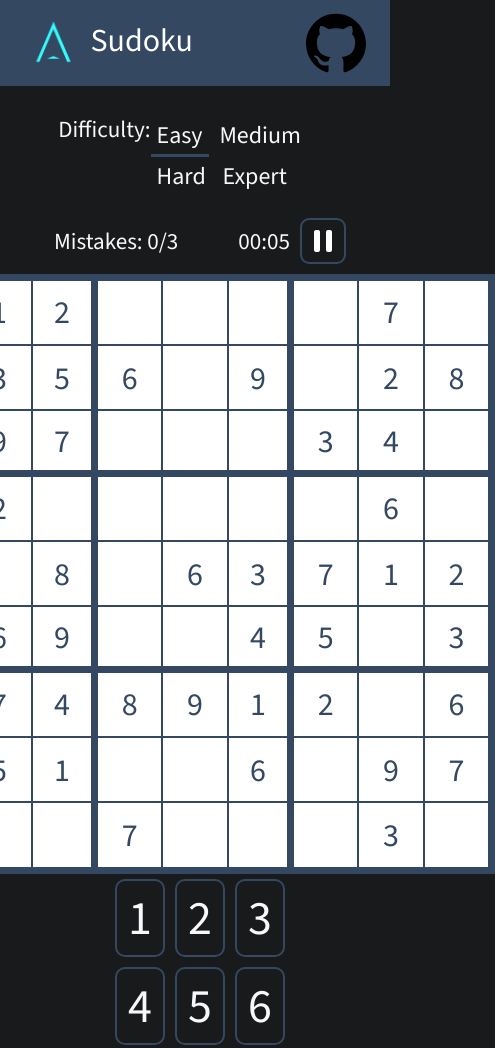
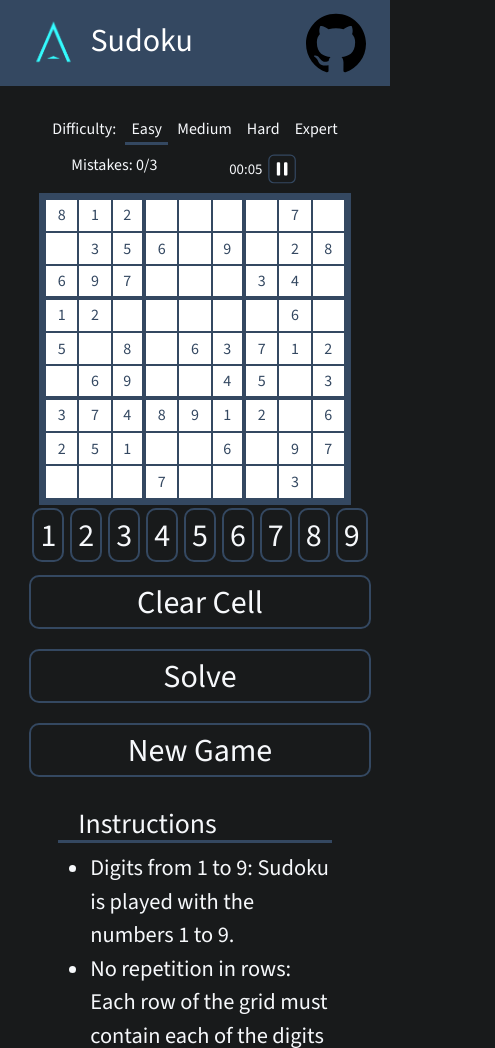
Before and after one commit to BradT615/Sudoku, a plain HTML site: page index.html in a window 390 px wide. Shown: the top 1048 px of the page, 495 px wide, since content can reach past the window. Drawn offline with nearby package versions, Linux system fonts and the light colour scheme.

Commit message:
mobile styles

```diff
--- a/index.html
+++ b/index.html
@@ -29,8 +29,8 @@
     <div id="main" class="container-xl">
       <div class="header">
         <div class="difficulty">
-          <h3>Difficulty:</h3>
           <div class="difficulty-btns">
+            <button id="difficulty-header">Difficulty:</button>
             <button id="easy-btn" class="difficulty-btn">Easy</button>
             <button id="medium-btn" class="difficulty-btn">Medium</button>
             <button id="hard-btn" class="difficulty-btn">Hard</button>
@@ -43,7 +43,7 @@
             <h3>Mistakes: <span id="mistakes">0</span>/3</h3>
           </div>
           <div class="timer">
-            <h3 id="timer">00:00</h3>
+            <h2 id="timer">00:00</h2>
             <button id="pause-btn" class="pause-btn">
               <img id="play-pause-icon" src="logos/play.png" alt="Play/Pause">
             </button>
@@ -53,6 +53,7 @@
       <div class="top-section">
         <div class="box"></div>
         <div id="numpad" class="numpad">
+          <div class="nums">
             <div class="numpad-row">
               <button class="num-btn">1</button>
               <button class="num-btn">2</button>
@@ -68,6 +69,8 @@
               <button class="num-btn">8</button>
               <button class="num-btn">9</button>
             </div>
+          </div>
+
           <div class="btns">
             <button class="clear-btn">Clear Cell</button>
             <button class="solve-btn">Solve</button>
--- a/styles.css
+++ b/styles.css
@@ -46,18 +46,16 @@ body {
 .header {
   display: flex;
   width: 100%;
-  /* padding-bottom: 100px; */
 }
 
 .difficulty {
   display: flex;
-  width: 50%;
-  justify-content: end;
+  width: 62%;
+  justify-content: center;
   font-size: 1.5rem;
 }
-
-
-.difficulty-btn {
+.difficulty-btn ,
+#difficulty-header {
   background: none;
   border: none;
   color: var(--text-color);
@@ -72,11 +70,8 @@ body {
 
 .stats {
   display: flex;
-  justify-content: center;
-  padding-left: 10px;
-  gap: 60px;
-  margin: 0 auto;
-  padding-bottom: 10px;
+  gap: 50px;
+  /* padding-bottom: 10px; */
 }
 .mistakes {
   margin-top: 10px;
@@ -100,26 +95,9 @@ body {
   filter: invert();
 }
 
-
-
-@media (max-width: 930px) {
-  .header {
-    /* border: 5px solid greenyellow; */
-    flex-direction: column;
-    align-items: center;
-    gap: 20px;
-  }
-  .difficulty {
-    width: 80%;
-    justify-content: center;
-  }
-  /* .box {
-    max-width: 40vh;
-  } */
-}
-
-
-
+/* * {
+  border: 1px solid red;
+} */
 
 
 
@@ -134,7 +112,7 @@ body {
   grid-template-columns: repeat(9, 1fr);
   grid-template-rows: repeat(9, 1fr);
   width: max(100px, 600px);
-  aspect-ratio: auto 1 / 1;
+  aspect-ratio: 1 / 1;
   background-color: white;
   border: 6px solid var(--dark-blue-text-color);
 }
@@ -142,10 +120,6 @@ body {
   border: none;
 }
 
-
-/* * {
-  border: 1px solid red;
-} */
 
 
 
@@ -177,6 +151,10 @@ body {
   align-items: center;
   justify-content: center;
   padding-left: 10px;
+  font-size: 3rem;
+}
+.nums {
+  width: 100%;
 }
 .numpad-row {
   display: flex;
@@ -187,7 +165,6 @@ body {
 }
 .num-btn {
   color: var(--text-color);
-  font-size: 3rem;
   width: 100%;
   border: 2px solid var(--dark-blue-text-color);
   background: none;
@@ -198,7 +175,6 @@ body {
 }
 .btns button {
   color: var(--text-color);
-  font-size: 3rem;
   width: 100%;
   margin: 10px auto;
   border: 2px solid var(--dark-blue-text-color);
@@ -209,7 +185,7 @@ body {
   background-color: var(--dark-blue-text-color);
 }
 .box[data-filled="true"] {
-  transition: 1s ease-in-out;
+  /* transition: 1s ease-in-out; */
   box-shadow: 0px 0px 73px 4px var(--light-blue-text-color); /* Initial box shadow */
 }
 .cell[data-locked="true"] {
@@ -217,6 +193,47 @@ body {
 }
 
 
+
+@media (max-width: 930px) {
+  body {
+    font-size: 1rem;
+  }
+  .header {
+    flex-direction: column;
+    align-items: center;
+  }
+  .header h3 {
+    font-size: 1rem;
+  }
+  .difficulty {
+    width: 120%;
+    font-size: 1rem;
+  }
+  .timer {
+    scale: 60%;
+  }
+  .box {
+    width: 80vw;
+    aspect-ratio: 1/1;
+  }
+  .cell {
+    font-size: 1rem;
+  }
+  .numpad {
+    width: 100%;
+    font-size: 2rem;
+  }
+  .nums {
+    display: flex;
+    width: 100%;
+  }
+  .numpad-row {
+    column-gap: 6px;
+    justify-content: center;
+    /* border: 1px solid red; */
+    margin: 3px;
+  }
+}
 
 
 
--- a/sudoku.js
+++ b/sudoku.js
@@ -144,6 +144,7 @@ document.addEventListener("DOMContentLoaded", function() {
       }
     }
     addBorders();
+    box.removeAttribute('data-filled');
   }
 
   generate();
@@ -310,10 +311,10 @@ document.addEventListener("DOMContentLoaded", function() {
     const cells = document.querySelectorAll('.cell');
     for (let i = 0; i < 9; i++) {
       for (let j of [2, 5]) {
-        cells[i * 9 + j].style.borderRight = '6px solid #344861';
+        cells[i * 9 + j].style.borderRight = '3px solid #344861';
       }
       for (let j of [2, 5]) {
-        cells[j * 9 + i].style.borderBottom = '6px solid #344861';
+        cells[j * 9 + i].style.borderBottom = '3px solid #344861';
       }
     }
   }
```
Lines whose indentation alone changed are shown as unchanged.
